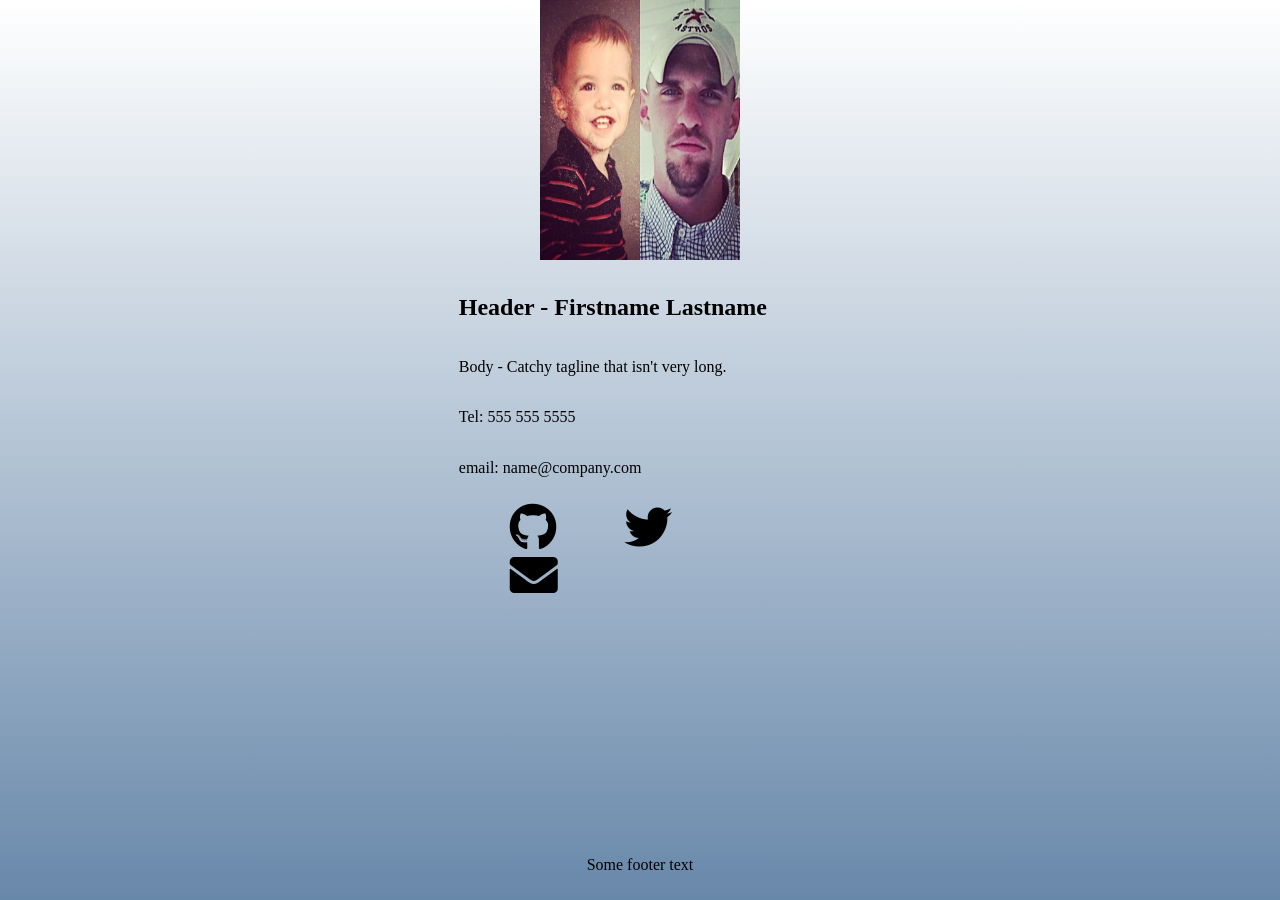
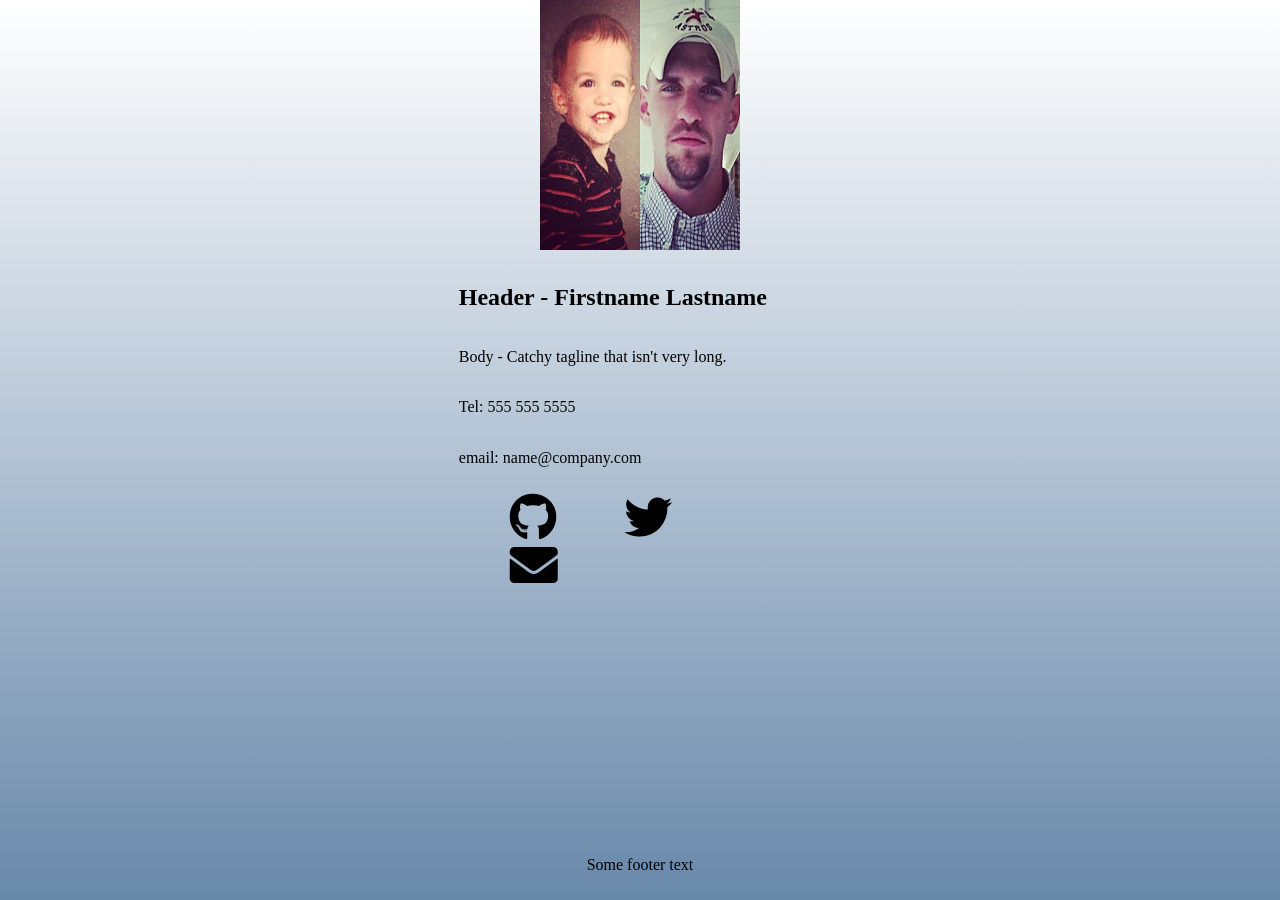
Before and after one commit to mwoolweaver/contigo, a Jekyll site: the page built from index.html, in a window 1280 px wide. Built offline with Jekyll 4.4.1, drawn with Linux system fonts in a browser that asks for light colours; nearby versions of some CDN libraries.

Commit message:
Update default.html

```diff
--- a/_layouts/default.html
+++ b/_layouts/default.html
@@ -4,7 +4,7 @@
     <body>
         <main class="wrapper">
             <header>
-                    <img src="https://raw.githubusercontent.com/mwoolweaver/contigo/master/_layouts/me.jpg" alt="me" width="200" height="260">
+                    <img src="https://raw.githubusercontent.com/mwoolweaver/contigo/master/_layouts/me.jpg" alt="me" width="200" height="250">
             </header>
             {{ content }}
             <footer>
```
